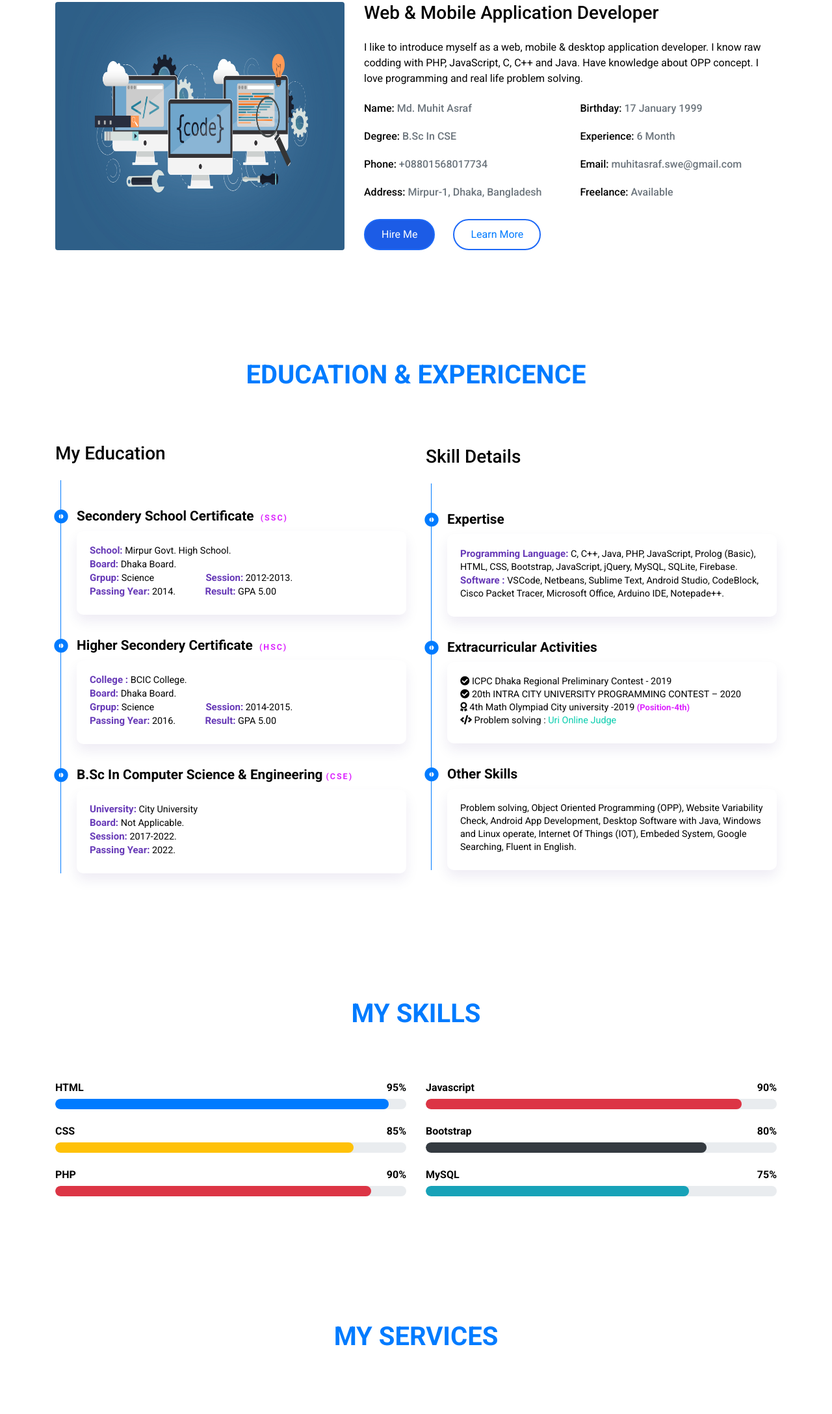
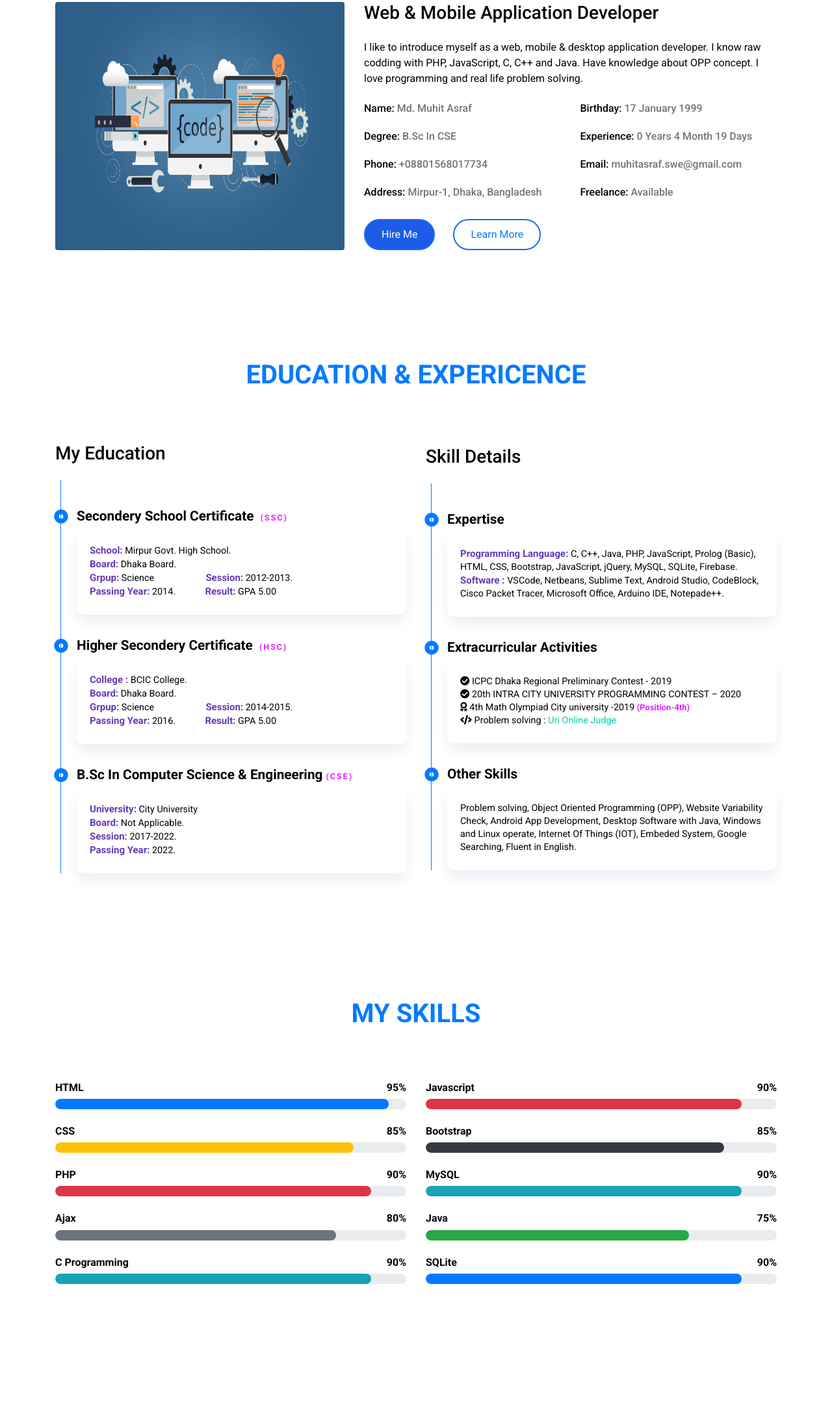
Before and after one commit to muhitasraf/myPortfolio, a plain HTML site: page index.html in a window 1280 px wide. Shown: the part 1093-3269 px from the top of the page at 65% size. Drawn offline with nearby package versions, Linux system fonts and the light colour scheme.

Commit message:
Experience Added

```diff
--- a/index.html
+++ b/index.html
@@ -64,7 +64,7 @@
                     <h1 class="typed-text-output d-inline font-weight-lighter text-white"></h1>
                     <div class="typed-text d-none">Web Designer, Web Developer, Back End Developer, Apps Designer, Apps Developer</div>
                     <div class="d-flex align-items-center justify-content-center justify-content-lg-start pt-5">
-                        <a href="" class="btn btn-white mr-4">Download CV</a>
+                        <a href="https://drive.google.com/file/d/1aPBPa4iwhuiEdC3ro36PSxrSceRboDlp/view" target="_blank" class="btn btn-white mr-4">Download CV</a>
                         <a href="" class="btn btn-blue d-none d-sm-block">Play Video</a>
                     </div>
                 </div>
@@ -95,7 +95,7 @@
                         <div class="col-sm-6 py-2"><h6>Name: <span class="text-secondary">Md. Muhit Asraf</span></h6></div>
                         <div class="col-sm-6 py-2"><h6>Birthday: <span class="text-secondary">17 January 1999</span></h6></div>
                         <div class="col-sm-6 py-2"><h6>Degree: <span class="text-secondary">B.Sc In CSE</span></h6></div>
-                        <div class="col-sm-6 py-2"><h6>Experience: <span class="text-secondary">6 Month</span></h6></div>
+                        <div class="col-sm-6 py-2"><h6>Experience: <span class="text-secondary" id="txt">6 Month</span></h6></div>
                         <div class="col-sm-6 py-2"><h6>Phone: <span class="text-secondary">+08801568017734</span></h6></div>
                         <div class="col-sm-6 py-2"><h6>Email: <span class="text-secondary">muhitasraf.swe@gmail.com</span></h6></div>
                         <div class="col-sm-6 py-2"><h6>Address: <span class="text-secondary">Mirpur-1, Dhaka, Bangladesh</span></h6></div>
@@ -276,6 +276,24 @@
                             <div class="progress-bar bg-danger" role="progressbar" aria-valuenow="90" aria-valuemin="0" aria-valuemax="100"></div>
                         </div>
                     </div>
+                    <div class="skill mb-4">
+                        <div class="d-flex justify-content-between">
+                            <h6 class="font-weight-bold">Ajax</h6>
+                            <h6 class="font-weight-bold">80%</h6>
+                        </div>
+                        <div class="progress">
+                            <div class="progress-bar bg-secondary" role="progressbar" aria-valuenow="80" aria-valuemin="0" aria-valuemax="100"></div>
+                        </div>
+                    </div>
+                    <div class="skill mb-4">
+                        <div class="d-flex justify-content-between">
+                            <h6 class="font-weight-bold">C Programming</h6>
+                            <h6 class="font-weight-bold">90%</h6>
+                        </div>
+                        <div class="progress">
+                            <div class="progress-bar bg-info" role="progressbar" aria-valuenow="90" aria-valuemin="0" aria-valuemax="100"></div>
+                        </div>
+                    </div>
                 </div>
                 <div class="col-md-6">
                     <div class="skill mb-4">
@@ -290,19 +308,37 @@
                     <div class="skill mb-4">
                         <div class="d-flex justify-content-between">
                             <h6 class="font-weight-bold">Bootstrap</h6>
-                            <h6 class="font-weight-bold">80%</h6>
+                            <h6 class="font-weight-bold">85%</h6>
                         </div>
                         <div class="progress">
-                            <div class="progress-bar bg-dark" role="progressbar" aria-valuenow="80" aria-valuemin="0" aria-valuemax="100"></div>
+                            <div class="progress-bar bg-dark" role="progressbar" aria-valuenow="85" aria-valuemin="0" aria-valuemax="100"></div>
                         </div>
                     </div>
                     <div class="skill mb-4">
                         <div class="d-flex justify-content-between">
                             <h6 class="font-weight-bold">MySQL</h6>
+                            <h6 class="font-weight-bold">90%</h6>
+                        </div>
+                        <div class="progress">
+                            <div class="progress-bar bg-info" role="progressbar" aria-valuenow="90" aria-valuemin="0" aria-valuemax="100"></div>
+                        </div>
+                    </div>
+                    <div class="skill mb-4">
+                        <div class="d-flex justify-content-between">
+                            <h6 class="font-weight-bold">Java</h6>
                             <h6 class="font-weight-bold">75%</h6>
                         </div>
                         <div class="progress">
-                            <div class="progress-bar bg-info" role="progressbar" aria-valuenow="75" aria-valuemin="0" aria-valuemax="100"></div>
+                            <div class="progress-bar bg-success" role="progressbar" aria-valuenow="75" aria-valuemin="0" aria-valuemax="100"></div>
+                        </div>
+                    </div>
+                    <div class="skill mb-4">
+                        <div class="d-flex justify-content-between">
+                            <h6 class="font-weight-bold">SQLite</h6>
+                            <h6 class="font-weight-bold">90%</h6>
+                        </div>
+                        <div class="progress">
+                            <div class="progress-bar bg-primary" role="progressbar" aria-valuenow="90" aria-valuemin="0" aria-valuemax="100"></div>
                         </div>
                     </div>
                 </div>
@@ -592,6 +628,24 @@
 
     <!-- Template Javascript -->
     <script src="js/main.js"></script>
+    <script>
+        var today =  Date.now() ;
+        var joining_date =  Date.parse("January 29, 2022")
+        var diff = today - joining_date;
+        var seconds = Math.floor(diff / 1000),
+            minutes = Math.floor(seconds / 60),
+            hours   = Math.floor(minutes / 60),
+            days    = Math.floor(hours / 24),
+            months  = Math.floor(days / 30),
+            years   = Math.floor(days / 365);
+            seconds %= 60;
+            minutes %= 60;
+            hours %= 24;
+            days %= 30;
+            months %= 12;
+        var experience = years + ' Years '+ months + ' Month ' + days + ' Days';
+        document.getElementById('txt').innerHTML = experience;
+    </script>
 </body>
 
 </html>
```
